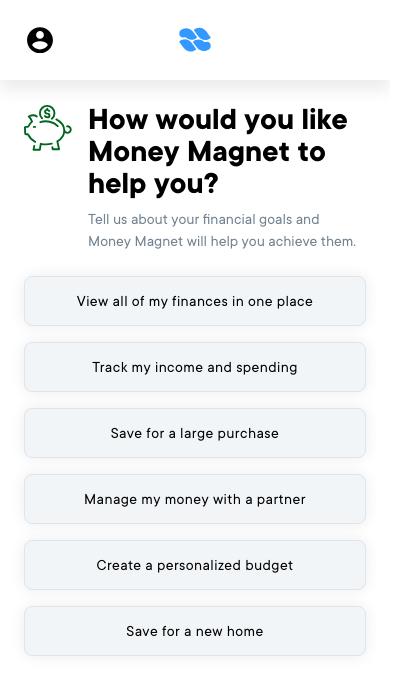
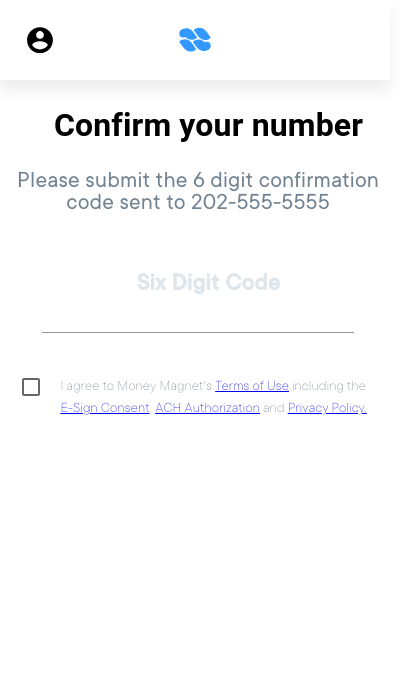
Before and after one commit to logan-lampton/Ctrl-Alt-Defeat-Debt-Frontend, a React (Create React App) app in the folder client/: page / in a window 390 px wide. Shown: the top 694 px of the page, 417 px wide, since content can reach past the window. Built offline with nearby package versions, Linux system fonts and the light colour scheme.

Commit message:
nmk formatted the SignIn,PhoneForm and PhoneConfirm components(css)

```diff
--- a/client/src/App.js
+++ b/client/src/App.js
@@ -11,10 +11,10 @@
 
           <Container>
               <AppHeader/>
-              {/* <PhoneConfirm />
-              <PhoneForm />
-              <SignIn />  */}
-              <Onboarding/>
+              <PhoneConfirm />
+              {/* <PhoneForm /> */}
+              {/* <SignIn />  */}
+            {/* <Onboarding/>  */}
           </Container>
 
   );
--- a/client/src/components/PhoneConfirm.js
+++ b/client/src/components/PhoneConfirm.js
@@ -1,23 +1,61 @@
 import React from 'react'
-import {Container, Typography, TextField, Checkbox} from '@mui/material'
+import {Grid, Typography, TextField, Checkbox, styled, InputLabel} from '@mui/material'
 
 export default function PhoneConfirm(props) {
 
     const label = { inputProps: { 'aria-label': 'Checkbox' } };
+    const CenteredLabel = styled(InputLabel)(({ theme }) => ({
+        fontSize: '16px',
+        fontWeight: 'bold',
+        color: '#333', // Customize label color
+        display: 'flex',
+        justifyContent: 'center', // Center horizontally
+        alignItems: 'center', // Center vertically
+      }));
+
+
+
 
     return (
 
-        <Container>
-            <Typography>
-                <h1>Confirm your number</h1>
-                <p>Please submite the 6 digit confirmation code set to 202-555-5555</p>
-            </Typography>
-            <TextField id="standard-basic" label="Six Digit Code" variant="standard" />
+        <Grid
+            container spacing={1}
+            alignItems="center"
+            justifyContent="center"
+            sx={{width: '425px'}}
 
-            <Typography>
-                <Checkbox {...label} />
-                I agree to Money Magnet's <a href="#">Terms of Use</a> including the <a href="#">E-Sign Consent</a>, <a href="#">ACH Authorization</a> and <a href="#">Privacy Policy.</a>
-            </Typography>
-        </Container>
+        >
+
+            <Grid item xs={12}>
+                <Typography align="center">
+                    <h1 style={{fontStyle: 'TT Commons DemiBold', color:'black'}}>Confirm your number</h1>
+                </Typography>
+            </Grid>
+                <Grid item xs={12}>
+                    <Typography align="center">
+                        <p style={{ marginTop:'-10px',width:'95%',fontFamily:'TT Commons Regular', fontSize:'24px', color:'#718291', lineHeight:'22px'}}>Please submit the 6 digit confirmation code sent to 202-555-5555</p>
+                    </Typography>
+                </Grid>
+
+                <Grid item xs={12} >
+                    <div style={{ display: 'flex', justifyContent: 'center' }}>
+                        <CenteredLabel htmlFor="confirmationCode" style={{fontFamily:'TT Commons Medium', color:'#DEE5EB', fontSize:'25px', marginTop:'20px'}}>Six Digit Code</CenteredLabel>
+                    </div>
+                    <TextField fullWidth id="confirmationCode" variant="standard" style={{marginBottom:'20px',marginLeft: '10%',width: '75%'}} />
+                </Grid>
+
+            <Grid item sc={2} >
+                <Checkbox {...label} style={{marginBottom:'20px'}}/>
+            </Grid>
+
+            <Grid item xs={10}>
+                <Typography align="left">
+                    <p style={{marginRight:"30px", color:'#718291', fontFamily: 'TT Commons Thin', fontSize:"14.5px", lineHeight:'22px'}}>I agree to Money Magnet's <a href="#">Terms of Use</a> including the <a href="#">E-Sign Consent</a>, <a href="#">ACH Authorization</a> and <a href="#">Privacy Policy.</a></p>
+                </Typography>
+            </Grid>
+
+
+
+        </Grid>
     )
 }
--- a/client/src/components/PhoneForm.js
+++ b/client/src/components/PhoneForm.js
@@ -1,12 +1,9 @@
 import React from 'react'
 import {Stack, spacing, Container, Typography, TextField, Button, Grid} from '@mui/material'
-import ArrowBackIcon from '@mui/icons-material/ArrowBack';
+// import ArrowBackIcon from '@mui/icons-material/ArrowBack';
 
 export default function PhoneForm(props) {
 
-    const theme={
-        spacing: 8
-    }
 
 
 
@@ -23,9 +20,9 @@
                     {/* <ArrowBackIcon />    */}
                 </Grid>
 
-                <Grid item xs={12} >
+                <Grid item xs={11} >
                     <Typography align="left">
-                        <h1 style={{marginTop:"5px", fontSize: '32px',marginLeft: 'auto', marginRight:'auto',color: 'black', fontFamily: 'TT Commons Bold'}}>Let's get started</h1>
+                        <h1 style={{marginBottom:'-10px', marginTop:"10px", fontSize: '32px',marginLeft: 'auto', marginRight:'auto',color: 'black', fontFamily: 'TT Commons Bold'}}>Let's get started</h1>
                     </Typography>
                 </Grid>
                 <Grid item xs={10}>
@@ -40,10 +37,9 @@
                 {/* <Grid item xs={10}>
                     <TextField fullWidth id="fullWidth" label="Password" variant="outlined" />
                 </Grid> */}
-                <Grid item xs={10}>
-                    <Button style={{marginTop: '115%', padding: '20px', marginRight:'auto', marginLeft: 'auto'}} variant="contained" size="small">Next</Button>
-                </Grid>
+
             </Grid>
+            <Button variant="contained" style={{marginTop:'45%', width:"85%", marginLeft: '30px', marginRight: 'auto'}}> Next </Button>
 
 
         </div>
--- a/client/src/components/SignIn.js
+++ b/client/src/components/SignIn.js
@@ -1,7 +1,7 @@
 import React from 'react';
 import MainImg from "../assets/MainImg.svg"
 import {Stack, Button } from '@mui/material'
-import styles from './SignIn.css'
+import styles from './styles/SignIn.css'
 
 export default function SignIn() {
 
@@ -10,20 +10,20 @@
     return (
             <div className={styles.headergrid}>
                 <div item xs={10}>
-                    <img style={{marginTop: "80px", width:'120%', height: 'auto', display: 'block' }} src={MainImg} alt="MainImg" />
+                    <img style={{marginTop: '-5px', width:'100%', display: 'block' }} src={MainImg} alt="MainImg" />
                 </div>
                 <div>
-                    <h1 className="huge-headline">Your money, your goals</h1>
+                    <h1 className="hugeHeadline">Your money, your goals</h1>
                 </div>
                 <div>
-                    <p>
+                    <p className={styles.mainParagraph}>
                         Lorem ipsum dolor sit amet consectetur adipiscing elit Ut et massa mi. Aliquam in hendrerit urna. Pellentesque sit amet sapien fringilla, mattis ligula consectetur, ultrices mauris. Maecenas vitae mattis tellus..
                     </p>
                 </div>
                 <div>
-                    <Stack spacing={2} direction="row">
-                        <Button style={{width:"100%", display: "inlineflex", padding: '15px', marginLeft:"5%", backgroundColor: '#F2F5F8' }}variant="outlined">Login</Button>
-                        <Button style={{padding: '10px', marginRight:"15%", marginLeft:"5%"}} variant="contained" size="small">Get Started</Button>
+                    <Stack spacing={-3} direction="row">
+                        <Button style={{marginTop:'20px',width:"35%", display: "inlineflex", padding: '15px', marginLeft:"5%", backgroundColor: '#F2F5F8', marginRight:"40px"}}variant="outlined">Login</Button>
+                        <Button style={{marginTop:'20px',width:"45%"}} variant="contained" size="small">Get Started</Button>
                     </Stack>
                 </div>
             </div>
--- a/client/src/components/SignIn.css
+++ b/client/src/components/styles/SignIn.css
@@ -2,39 +2,37 @@
     font-family: 'TT Commons Regular'
 }
 
-.huge-headline{
+.hugeHeadline{
     font-size: 48px;
     padding-left:20px;
     margin-right: 100px;
     margin-bottom: -2px;
-    line-height:40px;
+    line-height:30px;
     font-family: 'TT Commons Bold', sans-serif;
 }
 
 
-p{
+.mainParagraph{
     padding-left:20px;
-    font-size: 16px;
-    padding-right:10px;
-    margin-right: 45px;
-    margin-bottom: 35%;
+    font-size: 14px;
+    margin-right: 20px;
     color: #718291;
-    line-height: 15px;
-    font-family: 'TT Commons Regular'
+    line-height: 18px;
+    font-family: 'TT Commons Regular';
 }
 
 .headergrid{
     display: grid;
-    grid-template-columns: repeat(4,1fr);
+    grid-template-columns: repeat(1,1fr);
     gap: 1rem;
     grid-template-columns: auto;
-    grid-row-gap: 1rem;
 }
 
 .mainbuttons {
+    margin-top: '40px';
     display: grid;
-    gap: 10px;
-    width: 200px;
+    gap: 2px;
+    width: 50px;
     grid-template-columns: repeat(1,1fr);
 
 
--- a/client/src/index.css
+++ b/client/src/index.css
@@ -32,6 +32,20 @@
   format('opentype');
 }
 
+@font-face {
+  font-family: 'TT Commons DemiBold';
+  src: url('../public/fonts/appFont/TT Commons DemiBold.otf')
+  format('opentype');
+}
+
+@font-face {
+  font-family: 'TT Commons Medium';
+  src: url('../public/fonts/appFont/TT Commons Medium.otf')
+  format('opentype');
+}
+
+
+
 .app-container {
   max-width: 100%;
   max-height: 100vh;
```
Also changed, not shown: client/src/components/styles/PhoneConfirm.css (added).
